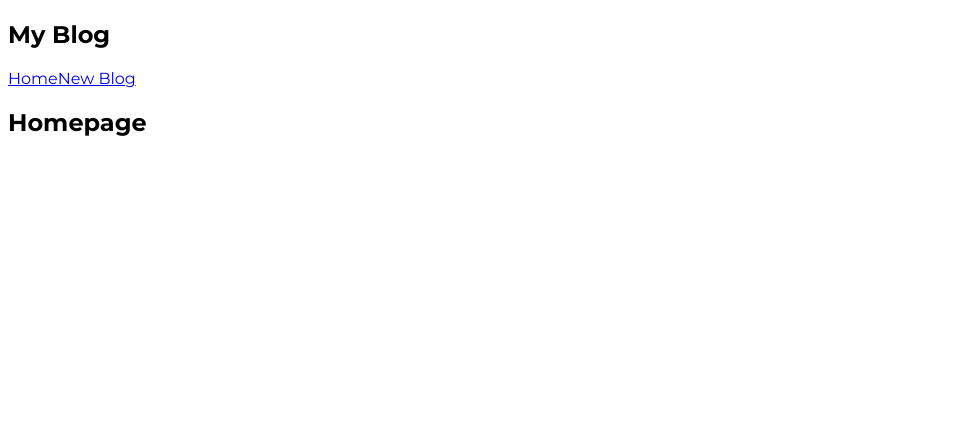
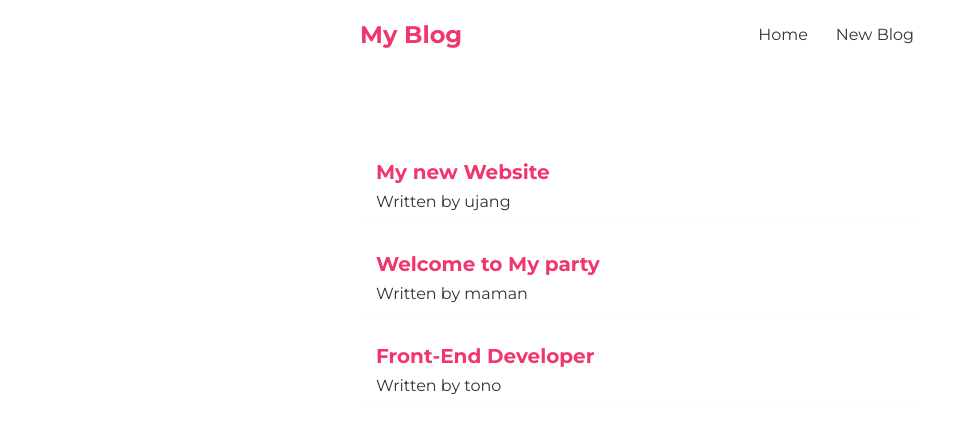
Before and after one commit to rizalfmaulana/my-blog, a React (Create React App) app: page / in a window 1280 px wide. Shown: the top 434 px of the page, without its empty margins (0-967 px from the left). Built offline with nearby package versions, Linux system fonts and the light colour scheme.

Commit message:
add navbar css and  homepage

```diff
--- a/public/index.html
+++ b/public/index.html
@@ -24,7 +24,7 @@
       work correctly both with client-side routing and a non-root public URL.
       Learn how to configure a non-root public URL by running `npm run build`.
     -->
-    <title>React App</title>
+    <title>My Blog</title>
   </head>
   <body>
     <noscript>You need to enable JavaScript to run this app.</noscript>
--- a/src/Home.js
+++ b/src/Home.js
@@ -1,9 +1,31 @@
-function Home() {
+import { useState } from "react";
+
+const Home = () => {
+  const [blogs, setBlogs] = useState([
+    { title: "My new Website", body: "lorem ipsum...", author: "ujang", id: 1 },
+    {
+      title: "Welcome to My party",
+      body: "lorem ipsum...",
+      author: "maman",
+      id: 2,
+    },
+    {
+      title: "Front-End Developer",
+      body: "lorem ipsum...",
+      author: "tono",
+      id: 3,
+    },
+  ]);
   return (
     <div className="home">
-      <h2>Homepage</h2>
+      {blogs.map((blog) => (
+        <div className="blog-preview" key={blog.id}>
+          <h2>{blog.title}</h2>
+          <p>Written by {blog.author}</p>
+        </div>
+      ))}
     </div>
   );
-}
+};
 
 export default Home;
--- a/src/Navbar.js
+++ b/src/Navbar.js
@@ -1,4 +1,4 @@
-function Navbar() {
+const Navbar = () => {
   return (
     <nav className="navbar">
       <h1>My Blog</h1>
@@ -8,6 +8,6 @@ function Navbar() {
       </div>
     </nav>
   );
-}
+};
 
 export default Navbar;
--- a/src/index.css
+++ b/src/index.css
@@ -1,5 +1,62 @@
 @import url("https://fonts.googleapis.com/css2?family=Montserrat:wght@300;400;500;600;700&display=swap");
 
-body {
+:root {
+  --pink: #f1356d;
+}
+
+* {
   font-family: "Montserrat", sans-serif;
+  margin: 0;
+  padding: 0;
+  box-sizing: border-box;
+  color: #333;
 }
+
+.navbar {
+  padding: 20px;
+  display: flex;
+  align-items: center;
+  max-width: 600px;
+  margin: 0 auto;
+  border-bottom: 1px solid white;
+}
+
+.navbar h1 {
+  color: var(--pink);
+}
+
+.navbar .links {
+  margin-left: auto;
+}
+
+.navbar a {
+  text-decoration: none;
+  margin-left: 16px;
+  padding: 6px;
+}
+
+.navbar a:hover {
+  color: var(--pink);
+}
+
+.content {
+  max-width: 600px;
+  margin: 40px auto;
+  padding: 20px;
+}
+
+.blog-preview {
+  padding: 10px 16px;
+  margin: 20px 0;
+  border-bottom: 1px solid #fafafa;
+}
+
+.blog-preview:hover {
+  box-shadow: 1px 3px 5px rgba(0, 0, 0, 0.1);
+}
+
+.blog-preview h2 {
+  color: var(--pink);
+  margin-bottom: 8px;
+  font-size: 20px;
+}
```
